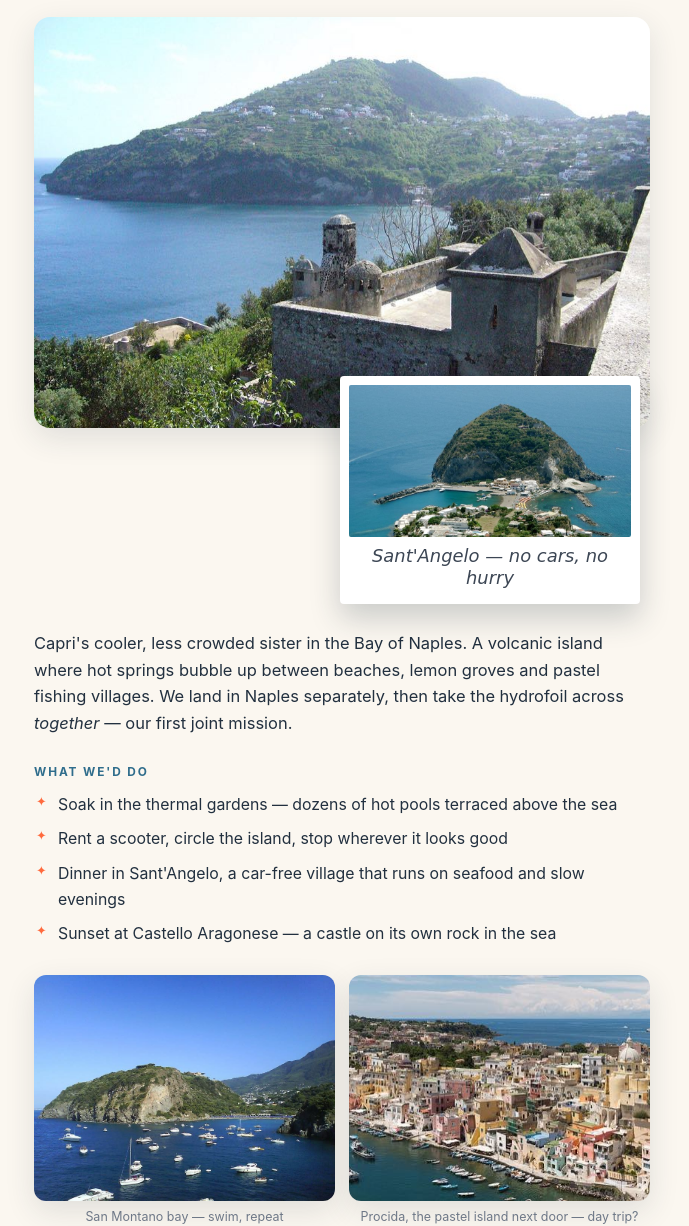
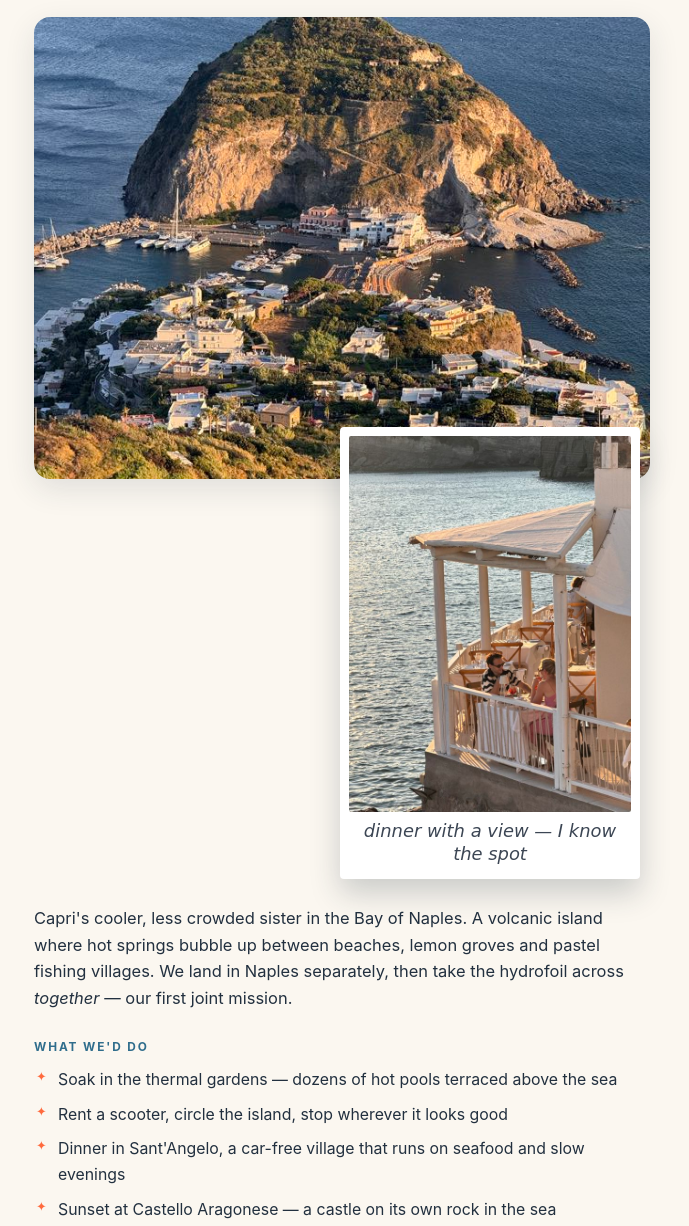
Before and after one commit to thismad/datenight, a plain HTML site: page index.html in a window 1280 px wide. Shown: the part 483-1709 px from the top of the page, without its empty margins (298-987 px from the left). Drawn offline with Linux system fonts and the light colour scheme.

Commit message:
Photos personnelles d'Ischia et photo du château-hôtel pour la Loire
Co-Authored-By: Claude Fable 5 <noreply@anthropic.com>

```diff
--- a/index.html
+++ b/index.html
@@ -104,6 +104,7 @@
   .chapter .tag{font-size:1.45rem;color:var(--flame1);display:block;margin:2px 0 20px}
   .ph-main{border-radius:16px;overflow:hidden;box-shadow:var(--shadow)}
   .ph-main img{width:100%;height:auto}
+  .ph-main.crop43 img{aspect-ratio:4/3;object-fit:cover;object-position:center 62%}
   .polaroid{
     width:min(60%,300px);background:#fff;padding:9px 9px 4px;border-radius:4px;
     box-shadow:0 14px 30px rgba(34,48,63,.22);
@@ -373,10 +374,10 @@
     <div class="kicker rev">Candidate 01 · Italy</div>
     <h2 class="serif rev">Ischia</h2>
     <span class="script tag rev">the volcanic spa island</span>
-    <figure class="ph-main rev"><img src="img/ischia-castello.jpg" alt="View over the bay of Ischia from Castello Aragonese"></figure>
+    <figure class="ph-main crop43 rev"><img src="img/ischia-santangelo-sunset.jpg" alt="Sant'Angelo, Ischia, at golden hour"></figure>
     <figure class="polaroid tilt-r rev">
-      <img src="img/ischia-santangelo.jpg" alt="Sant'Angelo village on Ischia">
-      <figcaption>Sant'Angelo — no cars, no hurry</figcaption>
+      <img src="img/ischia-dinner.jpg" alt="Seaside restaurant terrace on Ischia at sunset">
+      <figcaption>dinner with a view — I know the spot</figcaption>
     </figure>
     <p class="pitch rev">Capri's cooler, less crowded sister in the Bay of Naples. A volcanic island where hot springs bubble up between beaches, lemon groves and pastel fishing villages. We land in Naples separately, then take the hydrofoil across <em>together</em> — our first joint mission.</p>
     <div class="plan rev">
@@ -389,7 +390,7 @@
       </ul>
     </div>
     <div class="strip rev">
-      <figure><img src="img/ischia-sanmontano.jpg" alt="San Montano bay, Ischia"><figcaption>San Montano bay — swim, repeat</figcaption></figure>
+      <figure><img src="img/ischia-terrace.jpg" alt="Sunset terrace above the Ischia coast"><figcaption>golden hour, spritz in hand — took this one myself</figcaption></figure>
       <figure><img src="img/ischia-procida.jpg" alt="Corricella harbour on Procida island"><figcaption>Procida, the pastel island next door — day trip?</figcaption></figure>
     </div>
     <div class="duo rev">
@@ -442,7 +443,7 @@
     </div>
     <div class="strip rev">
       <figure><img src="img/loire-villandry.jpg" alt="Gardens of Château de Villandry"><figcaption>Villandry — gardens trimmed by perfectionists</figcaption></figure>
-      <figure><img src="img/loire-cheverny.jpg" alt="Château de Cheverny"><figcaption>Cheverny — yes, people sleep in places like this</figcaption></figure>
+      <figure><img src="img/loire-chateau-hotel.jpg" alt="Garden pool of a château hotel"><figcaption>where we'd sleep — château hotel, pool included</figcaption></figure>
     </div>
     <div class="duo rev">
       <section class="pros">
@@ -584,7 +585,7 @@
 
     <div class="deck rev">
       <article class="tcard" data-dest="ischia">
-        <div class="photo"><img src="img/ischia-castello.jpg" alt="Ischia">
+        <div class="photo"><img src="img/ischia-santangelo-sunset.jpg" alt="Ischia">
           <div class="id"><div class="nm serif">Ischia, <b>26</b></div><div class="dist">📍 1h35 from you</div></div>
         </div>
         <p class="bio">Volcanic. Hot springs, hotter sunsets. Will spoil you rotten and feed you until the ferry leaves.</p>
```
Also changed, not shown: template.html (+7 -6 lines), img/ischia-castello.jpg (deleted), img/ischia-dinner.jpg (added), img/ischia-sanmontano.jpg (deleted), img/ischia-santangelo-sunset.jpg (added), img/ischia-santangelo.jpg (deleted), img/ischia-terrace.jpg (added), img/loire-chateau-hotel.jpg (added), img/loire-cheverny.jpg (deleted).
